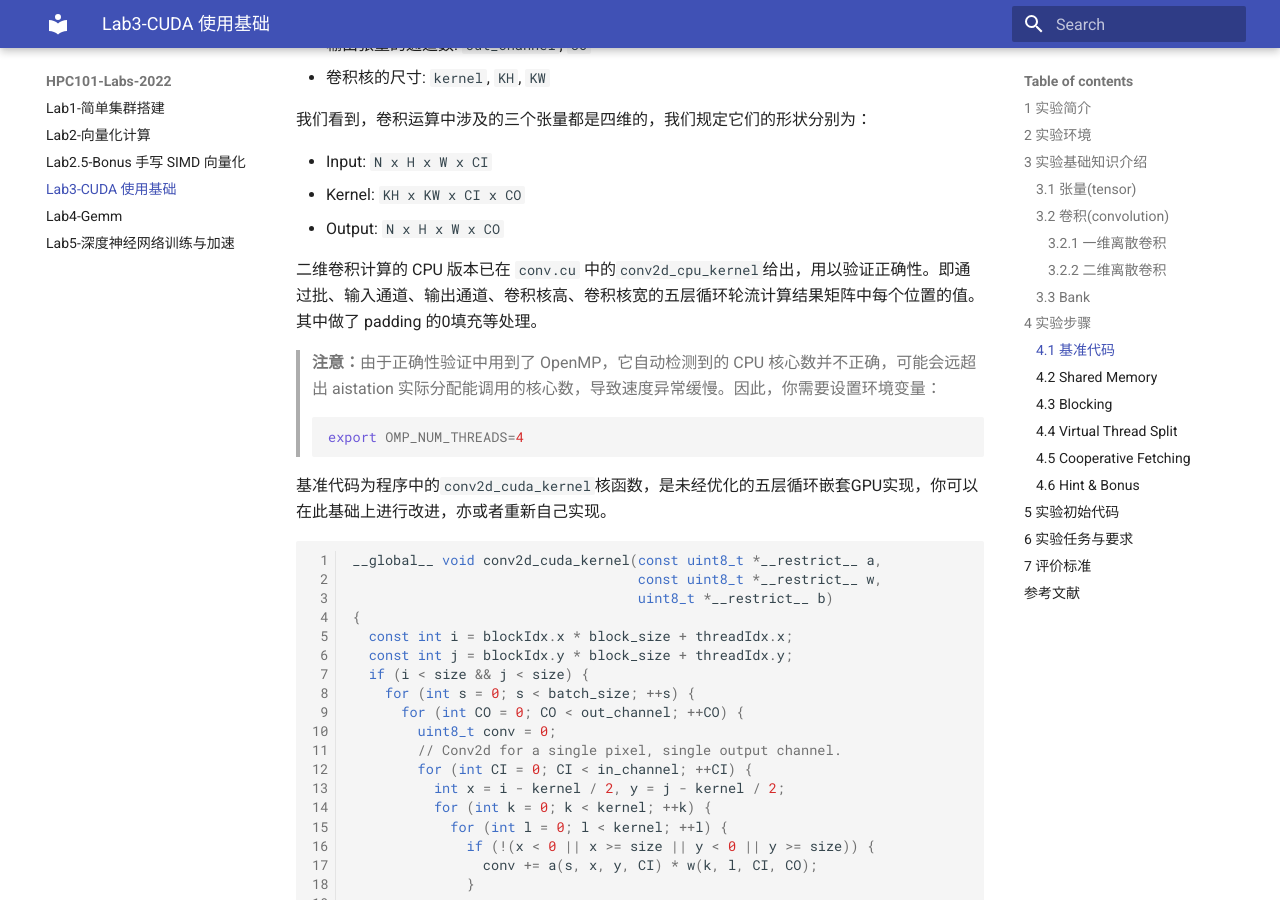
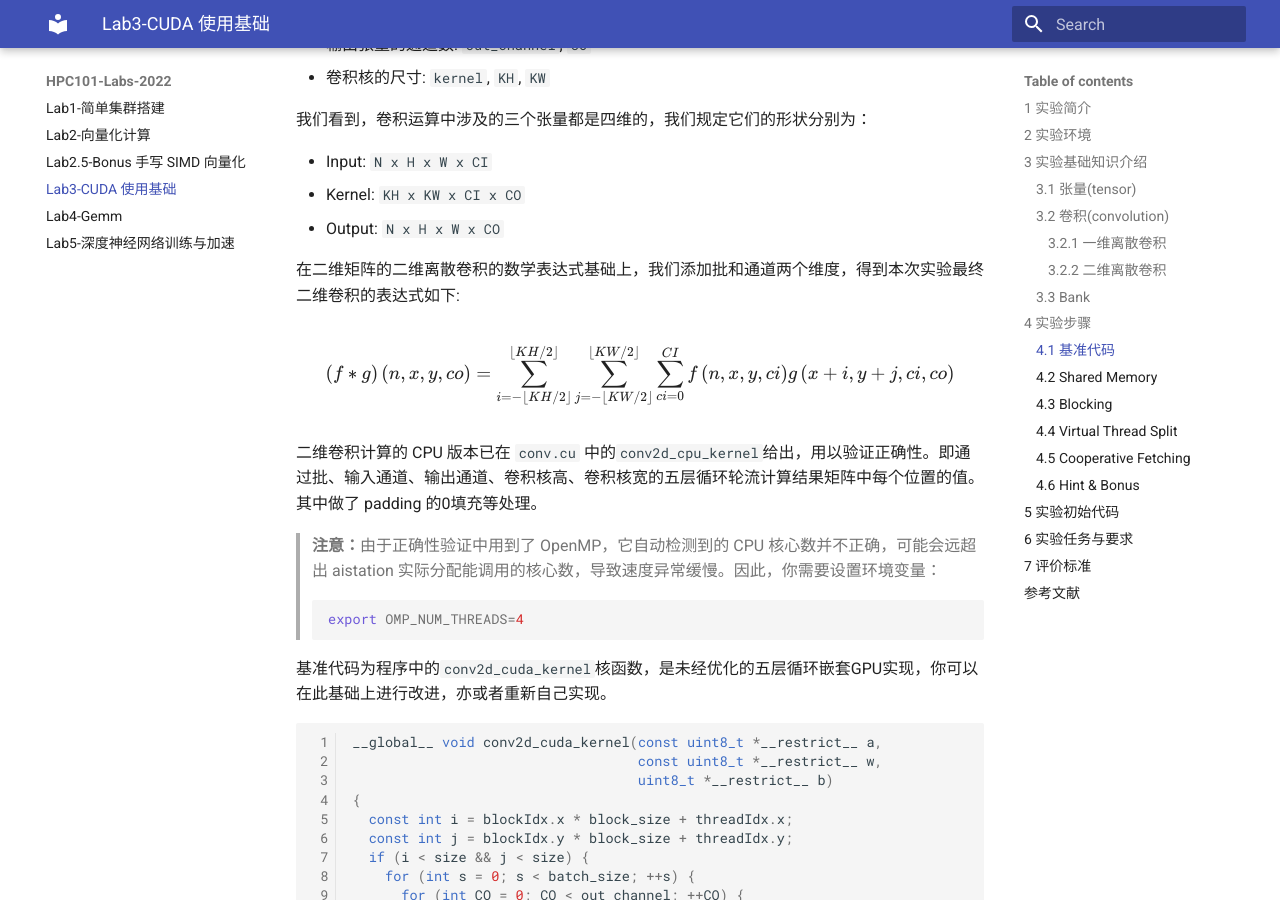
Before and after one commit to ZJUSCT/HPC101-Labs-2022, an MkDocs documentation site: the page built from docs/Lab3-Cuda/index.md, in a window 1280 px wide and 900 px high, scrolled down 3981 px. Built offline with MkDocs 1.6.1 and Material for MkDocs 9.7.7, drawn with Linux system fonts in a browser that asks for light colours.

Commit message:
add conv2d formula

```diff
--- a/docs/Lab3-Cuda/index.md
+++ b/docs/Lab3-Cuda/index.md
@@ -96,7 +96,7 @@ MEM[8]    MEM[9]    MEM[10]   MEM[11]
 >
 > ![conv](img/conv.png)
 >
-> > 图片上经过卷积计算，输出的尺寸变小了，而我们的实验中是为输入加上了值为0的 padding ，所以输入和输出的二维尺寸是一致的。
+>  图片上经过卷积计算，输出的尺寸变小了，而我们的实验中是为输入加上了值为0的 padding ，所以输入和输出的二维尺寸是一致的。
 
 代码中的注释和变量名遵循以下习惯：
 
@@ -111,6 +111,12 @@ MEM[8]    MEM[9]    MEM[10]   MEM[11]
 - Input: `N x H x W x CI`
 - Kernel: `KH x KW x CI x CO`
 - Output: `N x H x W x CO`
+
+在二维矩阵的二维离散卷积的数学表达式基础上，我们添加批和通道两个维度，得到本次实验最终二维卷积的表达式如下:
+
+$$
+\left(f*g\right)\left(n,x,y,co\right)=\sum_{i=-\lfloor KH/2\rfloor}^{\lfloor KH/2\rfloor}\sum_{j=-\lfloor KW/2\rfloor}^{\lfloor KW/2\rfloor}\sum_{ci=0}^{CI}f\left(n,x,y,ci\right)g\left(x+i,y+j,ci,co\right)
+$$
 
 二维卷积计算的 CPU 版本已在 `conv.cu` 中的`conv2d_cpu_kernel`给出，用以验证正确性。即通过批、输入通道、输出通道、卷积核高、卷积核宽的五层循环轮流计算结果矩阵中每个位置的值。其中做了 padding 的0填充等处理。
 
```
